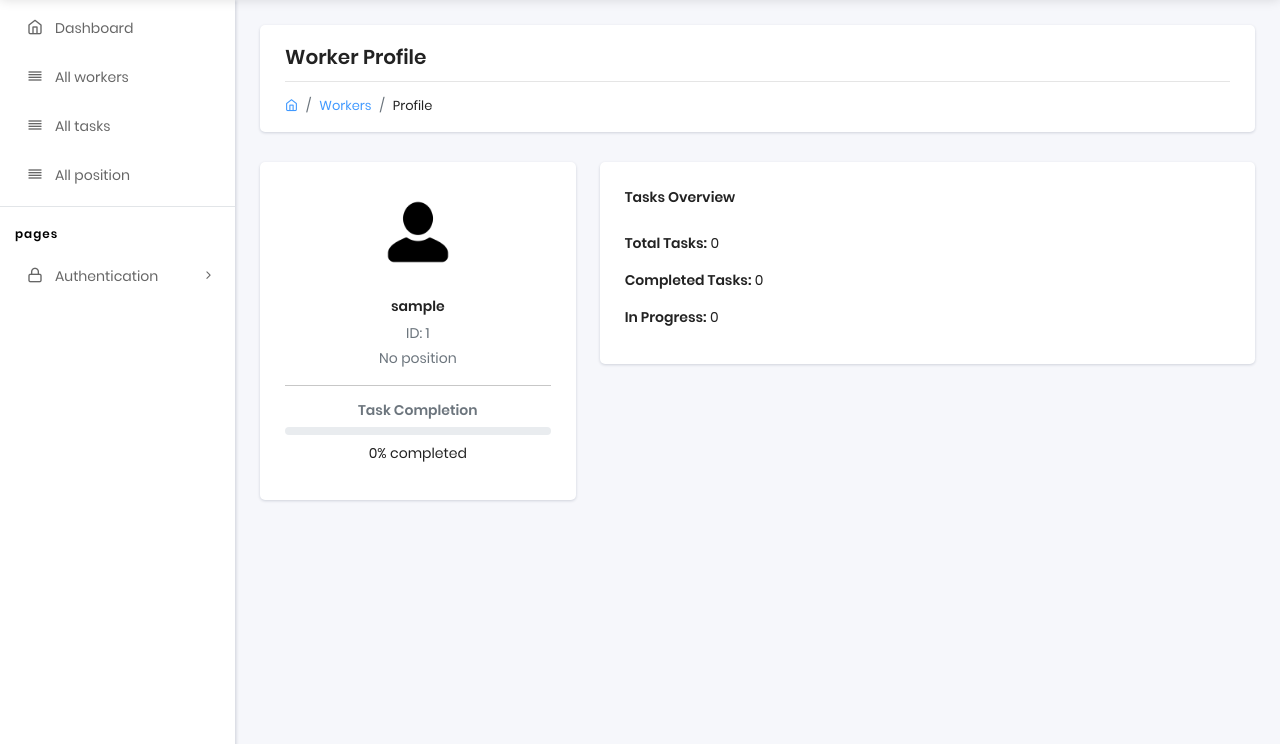
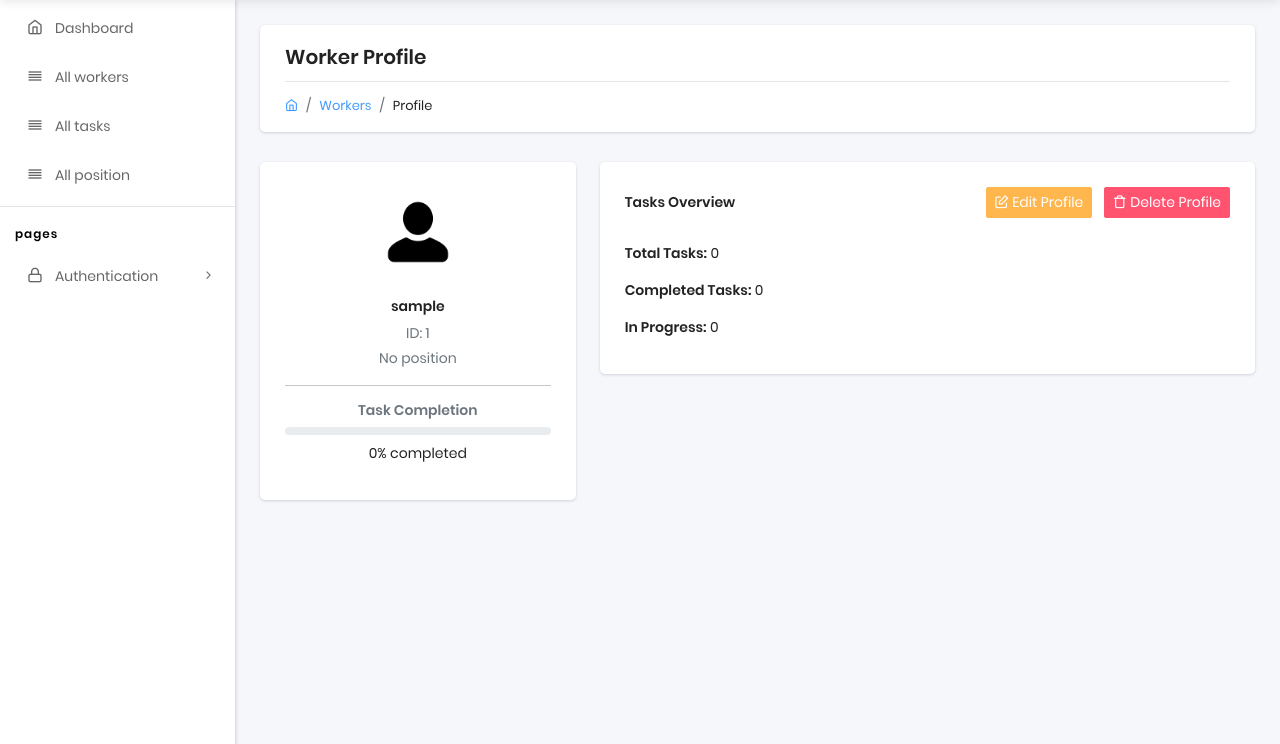
Before and after one commit to trs-ostapchuk/task-manager, a Django app: page /workers/1/ in a window 1280 px wide. Shown: the part 56-800 px from the top of the page. Run offline with Django 4.2, Linux system fonts and the light colour scheme; the visitor is signed in with stand-in values (Sample User, id 1); data comes from the database, SQL or seed files in the repository; data that the repository does not hold is empty; some libraries are stand-ins or nearby versions.

Commit message:
Add edit and delete buttons to worker_detail.html

```diff
--- a/templates/home/worker_detail.html
+++ b/templates/home/worker_detail.html
@@ -48,9 +48,23 @@
 
       <div class="col-md-8">
         <div class="card">
-          <div class="card-header">
-            <h5>Tasks Overview</h5>
+
+          <!-- Added header with action buttons -->
+          <div class="card-header d-flex justify-content-between align-items-center">
+            <h5 class="mb-0">Tasks Overview</h5>
+
+            <div>
+              <a href="{% url 'tasks:worker-update' worker.id %}" class="btn btn-sm btn-warning me-2">
+                <i class="feather icon-edit"></i> Edit Profile
+              </a>
+
+              <a href="{% url 'tasks:worker-delete' worker.id %}" class="btn btn-sm btn-danger">
+                <i class="feather icon-trash"></i> Delete Profile
+              </a>
+            </div>
           </div>
+          <!-- End added header -->
+
           <div class="card-body">
             <p><strong>Total Tasks:</strong> {{ total_tasks }}</p>
             <p><strong>Completed Tasks:</strong> {{ completed_tasks }}</p>
```
